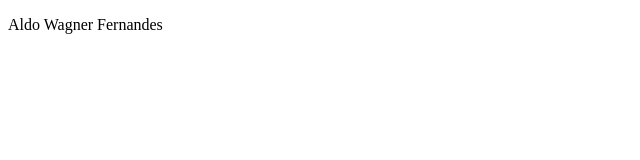
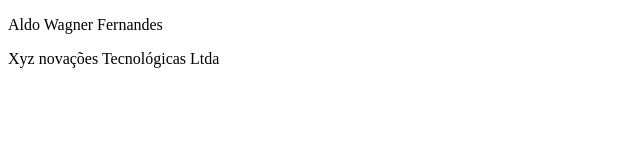
Before and after one commit to ALWAFER/projeto-portifolio, a plain HTML site: page index.html in a window 1280 px wide. Shown: the whole page, without its empty margins (0-640 px from the left). Drawn offline with Linux system fonts and the light colour scheme.

Commit message:
modified:   index.html

```diff
--- a/index.html
+++ b/index.html
@@ -7,5 +7,6 @@
 </head>
 <body>
     <p>Aldo Wagner Fernandes</p>
+    <p>Xyz novações Tecnológicas Ltda</p>
 </body>
 </html>
```
